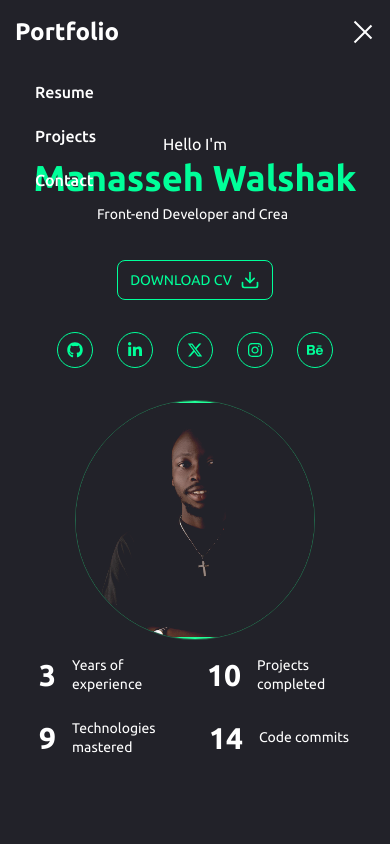
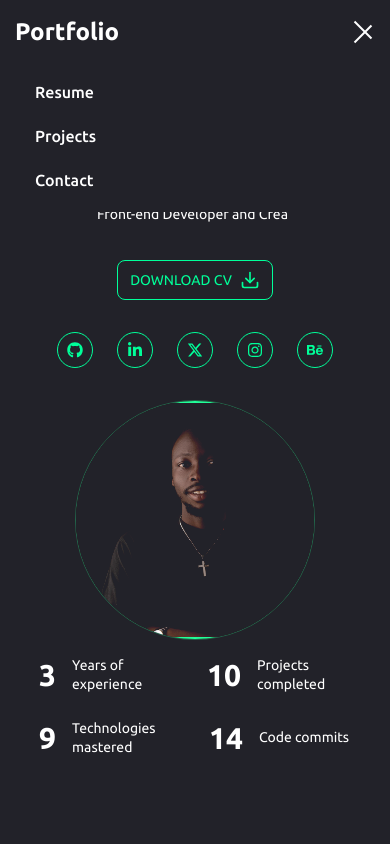
Before and after one commit to MStackPro/Next-Portfolio, a Next.js app: page / in a window 390 px wide. Both pictures are taken after a click on the button 363 px from the left and 32 px from the top of the page. Shown: the top 844 px of the page. Built offline with nearby package versions, Linux system fonts and the light colour scheme.

Commit message:
modified portfolio

```diff
--- a/components/Navbar.jsx
+++ b/components/Navbar.jsx
@@ -76,7 +76,7 @@ export default function Navbar() {
               initial={{ opacity: 0, height: 0 }}
               animate={{ opacity: 1, height: "auto" }}
               exit={{ opacity: 0, height: 0 }}
-              className="md:hidden mobile-menu"
+              className="md:hidden mobile-menu bg-primary"
             >
               <div className="px-2 pt-2 pb-3 space-y-1">
                 {[
--- a/package.json
+++ b/package.json
@@ -1,5 +1,5 @@
 {
-  "name": "next-app",
+  "name": "my-portfolio",
   "version": "0.1.0",
   "private": true,
   "scripts": {
```
Also changed, not shown: 1 other file (tests, documents, lock files or other folders).
